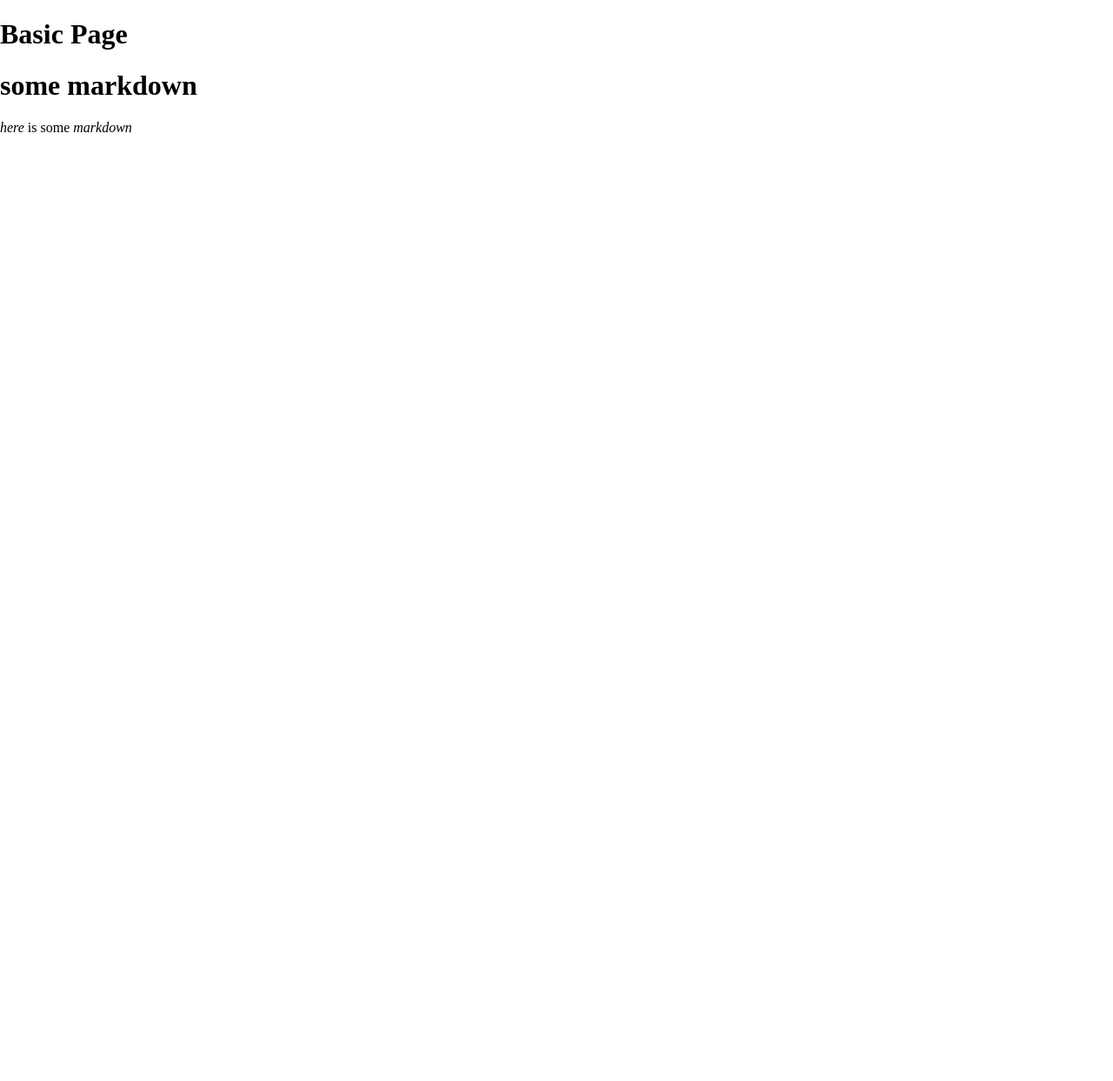
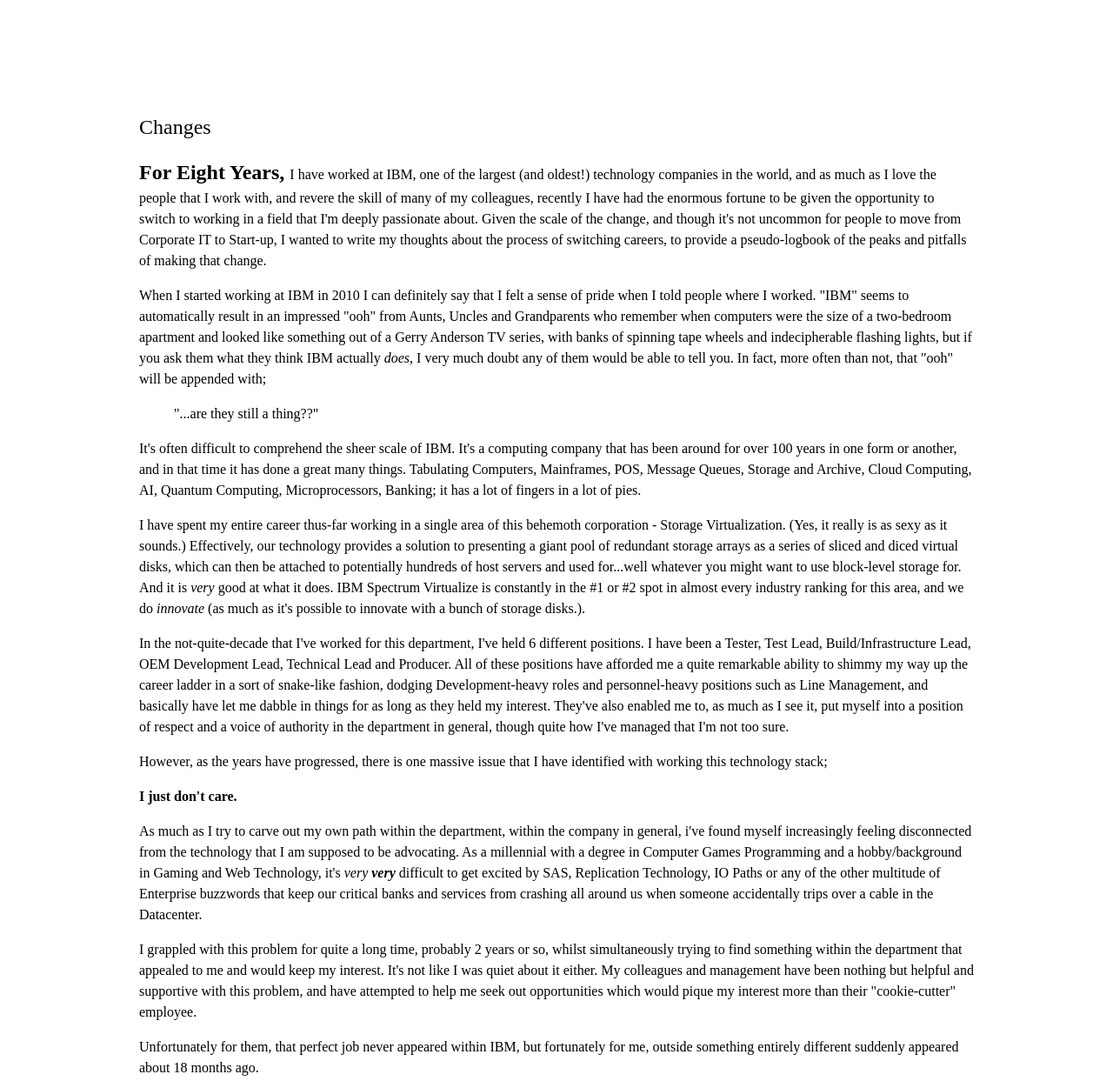
Before and after one commit to scwright1/jupiter, a Gatsby site: page /posts/basic-page in a window 1280 px wide. Shown: the whole page at 87% size. Before the commit the page ends 821 px from the top, so only its background shows below. Built offline with nearby package versions, Linux system fonts and the light colour scheme; Gatsby itself is replaced by a stand-in of ours.

Commit message:
layout for blog posts

```diff
--- a/src/components/layouts/index-layout.js
+++ b/src/components/layouts/index-layout.js
@@ -9,7 +9,6 @@ import Navbar from '../navbar'
 import Footer from '../footer'
 
 export default ({ children }) => (
-    //const { children } = this.props
     <StaticQuery
         query={graphql`
             query {
--- a/src/pages/posts/basic-page.md
+++ b/src/pages/posts/basic-page.md
@@ -1,8 +1,28 @@
 ---
-title: "Basic Page"
-date: "2018-09-06"
+title: "Changes"
+date: "2018-09-21"
 ---
 
-# some markdown
+<span style="font-size: 24px"><b>For Eight Years, </b></span>I have worked at IBM, one of the largest (and oldest!) technology companies in the world, and as much as I love the people that I work with, and revere the skill of many of my colleagues, recently I have had the enormous fortune to be given the opportunity to switch to working in a field that I'm deeply passionate about.  Given the scale of the change, and though it's not uncommon for people to move from Corporate IT to Start-up, I wanted to write my thoughts about the process of switching careers, to provide a pseudo-logbook of the peaks and pitfalls of making that change.
 
-_here_ is some *markdown*
+
+
+When I started working at IBM in 2010 I can definitely say that I felt a sense of pride when I told people where I worked.  "IBM" seems to automatically result in an impressed "ooh" from Aunts, Uncles and Grandparents who remember when computers were the size of a two-bedroom apartment and looked like something out of a Gerry Anderson TV series, with banks of spinning tape wheels and indecipherable flashing lights, but if you ask them what they think IBM actually _does_, I very much doubt any of them would be able to tell you.  In fact, more often than not, that "ooh" will be appended with;
+
+> "...are they still a thing??"
+
+It's often difficult to comprehend the sheer scale of IBM.  It's a computing company that has been around for over 100 years in one form or another, and in that time it has done a great many things.  Tabulating Computers, Mainframes, POS, Message Queues, Storage and Archive, Cloud Computing, AI, Quantum Computing, Microprocessors, Banking; it has a lot of fingers in a lot of pies.
+
+I have spent my entire career thus-far working in a single area of this behemoth corporation - Storage Virtualization.  (Yes, it really is as sexy as it sounds.)  Effectively, our technology provides a solution to presenting a giant pool of redundant storage arrays as a series of sliced and diced virtual disks, which can then be attached to potentially hundreds of host servers and used for...well whatever you might want to use block-level storage for.  And it is _very_ good at what it does.  IBM Spectrum Virtualize is constantly in the #1 or #2 spot in almost every industry ranking for this area, and we do _innovate_ (as much as it's possible to innovate with a bunch of storage disks.).
+
+In the not-quite-decade that I've worked for this department, I've held 6 different positions.  I have been a Tester, Test Lead, Build/Infrastructure Lead, OEM Development Lead, Technical Lead and Producer.  All of these positions have afforded me a quite remarkable ability to shimmy my way up the career ladder in a sort of snake-like fashion, dodging Development-heavy roles and personnel-heavy positions such as Line Management, and basically have let me dabble in things for as long as they held my interest.  They've also enabled me to, as much as I see it, put myself into a position of respect and a voice of authority in the department in general, though quite how I've managed that I'm not too sure.
+
+However, as the years have progressed, there is one massive issue that I have identified with working this technology stack;
+
+**I just don't care.**
+
+As much as I try to carve out my own path within the department, within the company in general, i've found myself increasingly feeling disconnected from the technology that I am supposed to be advocating.  As a millennial with a degree in Computer Games Programming and a hobby/background in Gaming and Web Technology, it's _very **very**_ difficult to get excited by SAS, Replication Technology, IO Paths or any of the other multitude of Enterprise buzzwords that keep our critical banks and services from crashing all around us when someone accidentally trips over a cable in the Datacenter.
+
+I grappled with this problem for quite a long time, probably 2 years or so, whilst simultaneously trying to find something within the department that appealed to me and would keep my interest.  It's not like I was quiet about it either.  My colleagues and management have been nothing but helpful and supportive with this problem, and have attempted to help me seek out opportunities which would pique my interest more than their "cookie-cutter" employee.
+
+Unfortunately for them, that perfect job never appeared within IBM, but fortunately for me, outside something entirely different suddenly appeared about 18 months ago.
--- /dev/null
+++ b/src/templates/blog-post.css
@@ -0,0 +1,3 @@
+.header-standoff {
+
+}
--- a/src/templates/blog-post.js
+++ b/src/templates/blog-post.js
@@ -1,15 +1,19 @@
 import React from "react"
 import { graphql } from "gatsby"
 import Layout from "../components/layouts/index-layout"
+
+import 'blog-post.css'
 
 export default ({ data }) => {
   const post = data.markdownRemark
   return (
     <Layout>
-      <div>
-        <h1>{post.frontmatter.title}</h1>
-        <div dangerouslySetInnerHTML={{ __html: post.html }} />
-      </div>
+        <section className="fl w-100 ma0 relative ph6-l ph5-m ph4-ns pt6">
+            <div className="mw9 center ph4 gilroy-light lh-copy">
+                <div className="f3">{post.frontmatter.title}</div>
+                <div dangerouslySetInnerHTML={{ __html: post.html }} />
+            </div>
+        </section>
     </Layout>
   )
 }
```
